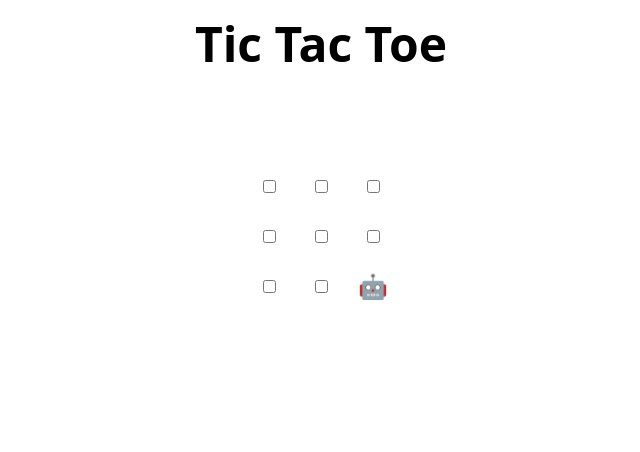
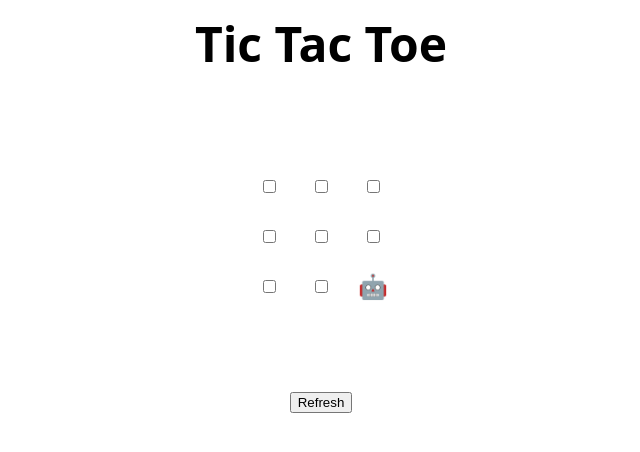
Before and after one commit to AndrianaOS/pull-request-review, a plain HTML site: page index.html in a window 1280 px wide. Shown: the whole page, without its empty margins (319-959 px from the left). Drawn offline with Linux system fonts and the light colour scheme.

Commit message:
Update index.html
Included refresh button for use after game over or if you want to restart the game

```diff
--- a/index.html
+++ b/index.html
@@ -48,6 +48,7 @@
 </table>
 
 <h2 hidden>Game over, refresh to play again 🧑‍💻 🤖!</h2>
+<button>Refresh</button>
 
 <script>
   // Initialization
```
